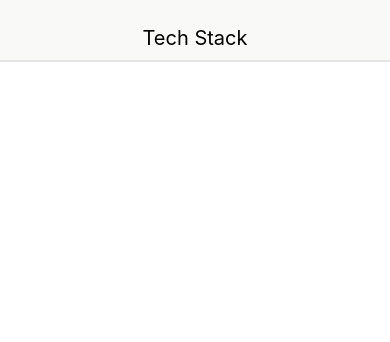
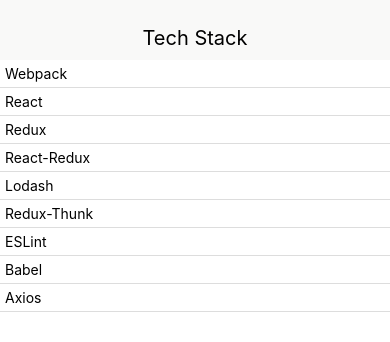
Before and after one commit to AykeriZero/bluelab-js-reactnative-testing, a React Native app in the folder tech_stack/: screen / in a window 390 px wide. Shown: the top 342 px of the page. Built offline with nearby package versions, Linux system fonts and the light colour scheme.

Commit message:
Created ListItem component for FlatList

```diff
--- a/tech_stack/src/components/LibraryList.js
+++ b/tech_stack/src/components/LibraryList.js
@@ -3,11 +3,16 @@
 import React, { Component } from 'react';
 import { FlatList } from 'react-native';
 import { connect } from 'react-redux';
-import { Card, CardSection } from './common';
+import { Card } from './common';
+import ListItem from './ListItem';
 
 class LibraryList extends Component {
-  renderItem(library) {
-
+  renderItem({ item }) {
+    return (
+      <ListItem
+        library={item}
+      />
+    );
   }
 
   render() {
@@ -15,7 +20,7 @@
       <FlatList
         data={this.props.libraries}
         renderItem={this.renderItem}
-        keyExtractor={(library) => library.id}
+        keyExtractor={(library) => library.id.toString()}
       />
     );
   }
--- /dev/null
+++ b/tech_stack/src/components/ListItem.js
@@ -0,0 +1,15 @@
+import React, { Component } from 'react';
+import { Text } from 'react-native';
+import { CardSection } from './common';
+
+class ListItem extends Component {
+  render() {
+    return (
+      <CardSection>
+        <Text>{this.props.library.title}</Text>
+      </CardSection>
+    );
+  }
+}
+
+export default ListItem;
```
